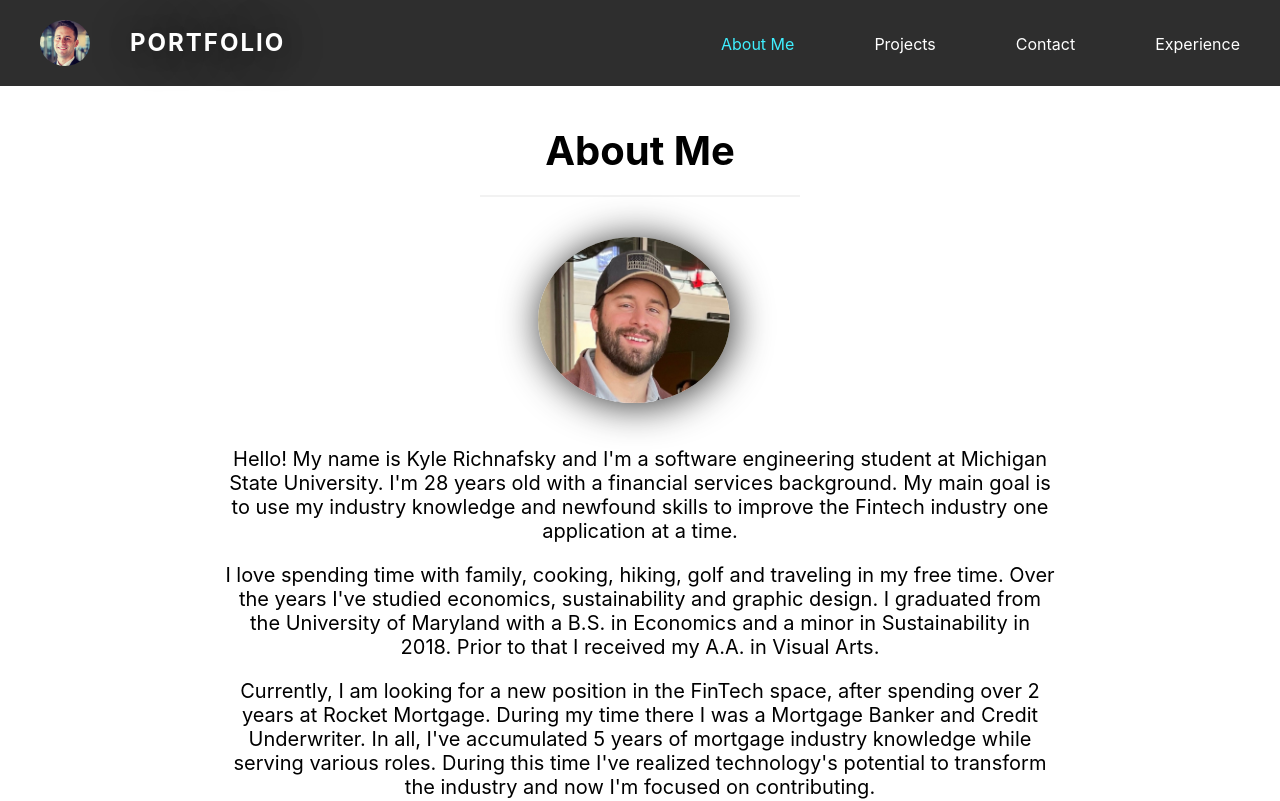
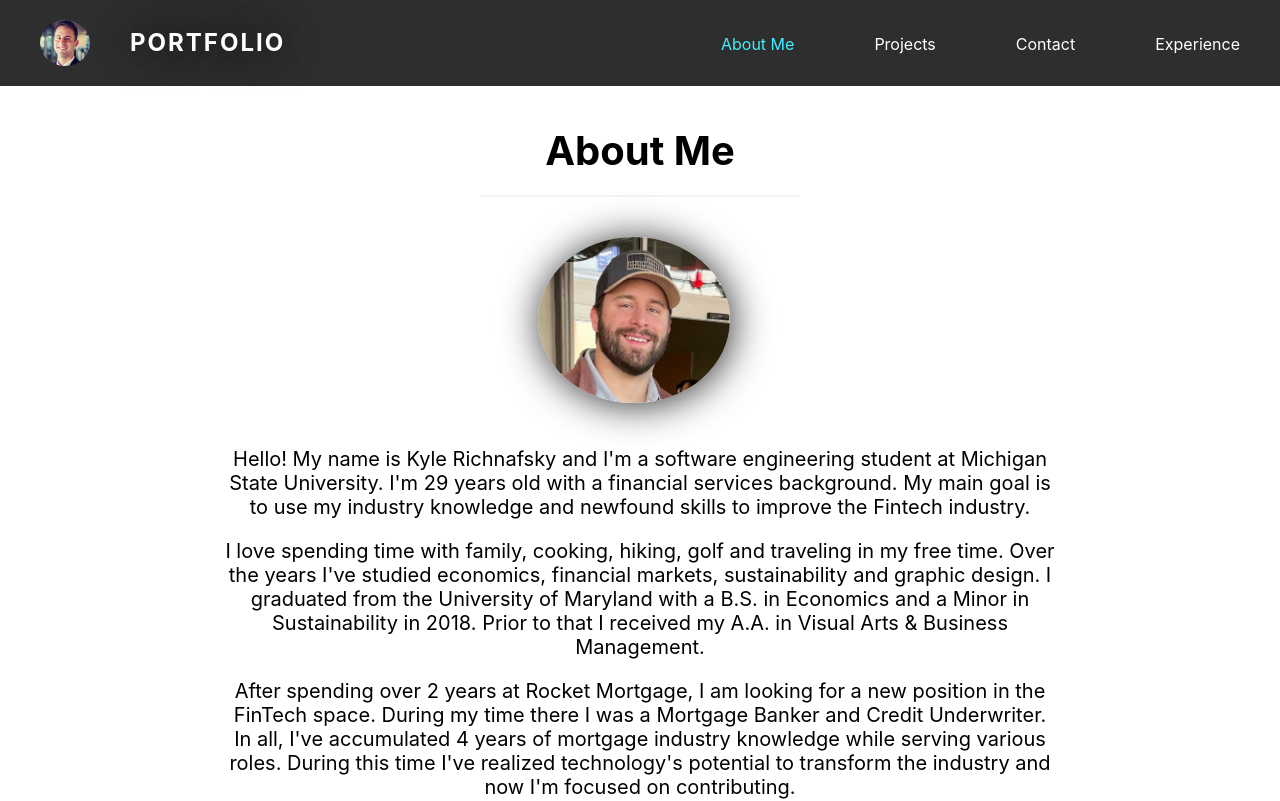
Before and after one commit to 7krich/portfolio, a React (Create React App) app: page / in a window 1280 px wide. Shown: the top 801 px of the page. Built offline with nearby package versions, Linux system fonts and the light colour scheme.

Commit message:
updated resume, about me & gallery

```diff
--- a/package.json
+++ b/package.json
@@ -18,6 +18,7 @@
     "react-icons": "^4.4.0",
     "react-scripts": "5.0.1",
     "react-transition-group": "^4.4.2",
+    "react-tsparticles": "^2.1.0",
     "web-vitals": "^2.1.4"
   },
   "scripts": {
--- a/src/components/AboutMe/index.js
+++ b/src/components/AboutMe/index.js
@@ -19,13 +19,13 @@ function AboutMe (props) {
 
             <section className="about-me">
                 <p>
-                    Hello! My name is Kyle Richnafsky and I'm a software engineering student at Michigan State University. I'm 28 years old with a financial services background. My main goal is to use my industry knowledge and newfound skills to improve the Fintech industry one application at a time.
+                    Hello! My name is Kyle Richnafsky and I'm a software engineering student at Michigan State University. I'm 29 years old with a financial services background. My main goal is to use my industry knowledge and newfound skills to improve the Fintech industry.
                 </p>
                 <p>
-                    I love spending time with family, cooking, hiking, golf and traveling in my free time. Over the years I've studied economics, sustainability and graphic design. I graduated from the University of Maryland with a B.S. in Economics and a minor in Sustainability in 2018. Prior to that I received my A.A. in Visual Arts.
+                    I love spending time with family, cooking, hiking, golf and traveling in my free time. Over the years I've studied economics, financial markets, sustainability and graphic design. I graduated from the University of Maryland with a B.S. in Economics and a Minor in Sustainability in 2018. Prior to that I received my A.A. in Visual Arts & Business Management.
                 </p>
                 <p>
-                    Currently, I am looking for a new position in the FinTech space, after spending over 2 years at Rocket Mortgage. During my time there I was a Mortgage Banker and Credit Underwriter. In all, I've accumulated 5 years of mortgage industry knowledge while serving various roles. During this time I've realized technology's potential to transform the industry and now I'm focused on contributing.
+                    After spending over 2 years at Rocket Mortgage, I am looking for a new position in the FinTech space. During my time there I was a Mortgage Banker and Credit Underwriter. In all, I've accumulated 4 years of mortgage industry knowledge while serving various roles. During this time I've realized technology's potential to transform the industry and now I'm focused on contributing.
                 </p>
                 <p>
                     I hope you enjoy my work! it's a culmination of various learning experiences, a passion for clean and functional design and industry knowledge.
--- a/src/components/Gallery/index.js
+++ b/src/components/Gallery/index.js
@@ -42,21 +42,6 @@ function Gallery () {
 
             {/* proj 3 */}
             <div className="single-photo">
-            <a className="link" href="https://fathomless-cliffs-19323.herokuapp.com/" target="_blank" rel="noreferrer">
-                <img
-                    src={require(`../../assets/images/pizzaHunt.jpg`)}
-                    className="gallery-pics"
-                    alt= "Pizza Hunt"
-                    key= "Pizza Hunt"
-                />
-                </a>
-                <button className="gh-buttons" onClick={() => openInNewTab('https://github.com/7krich/pizza-hunt')}>
-                View Github
-                </button>
-            </div>
-
-            {/* proj 4 */}
-            <div className="single-photo">
             <a className="link" href="https://github.com/7krich/run-buddy.git" target="_blank" rel="noreferrer">
                 <img
                     src={require(`../../assets/images/runBuddy.png`)}
@@ -70,7 +55,7 @@ function Gallery () {
                 </button>
             </div>
 
-            {/* proj 5 */}
+            {/* proj 4 */}
             <div className="single-photo">
             <a className="link" href="https://stark-shelf-25788.herokuapp.com/" target="_blank" rel="noreferrer">
                 <img
@@ -84,21 +69,6 @@ function Gallery () {
                 View Github
                 </button>
             </div>
-
-            {/* proj 6 */}
-            <div className="single-photo">
-            <a className="link" href="https://7krich.github.io/work-day-scheduler/" target="_blank" rel="noreferrer">
-                <img
-                    src={require(`../../assets/images/dayPlanner.png`)}
-                    className="gallery-pics"
-                    alt= "Note Taker"
-                    key= "Note Taker"
-                />
-                </a>
-                <button className="gh-buttons" onClick={() => openInNewTab('https://github.com/7krich/work-day-scheduler')}>
-                View Github
-                </button>
-            </div>
         </div>
     </container>
 
--- a/src/components/Resume/index.js
+++ b/src/components/Resume/index.js
@@ -118,7 +118,7 @@ function Resume () {
 
                 <div className="download-div">
                     <h4>Download Resume:</h4>
-                    <a href="https://drive.google.com/file/d/1eU1ucSxRckMYr-HXHBI4bbcEgYpxiMl-/view?usp=sharing" download target="_blank" rel="noreferrer">
+                    <a href="https://drive.google.com/file/d/1TmhQbigqlUfJ7he44UQK9oiuMdycs4K8/view?usp=sharing" download target="_blank" rel="noreferrer">
                         <HiOutlineDocumentDownload></HiOutlineDocumentDownload>
                     </a>
                 </div>
```
Also changed, not shown: src/App.js (line endings or trailing spaces), 2 other files (tests, documents, lock files or other folders).
